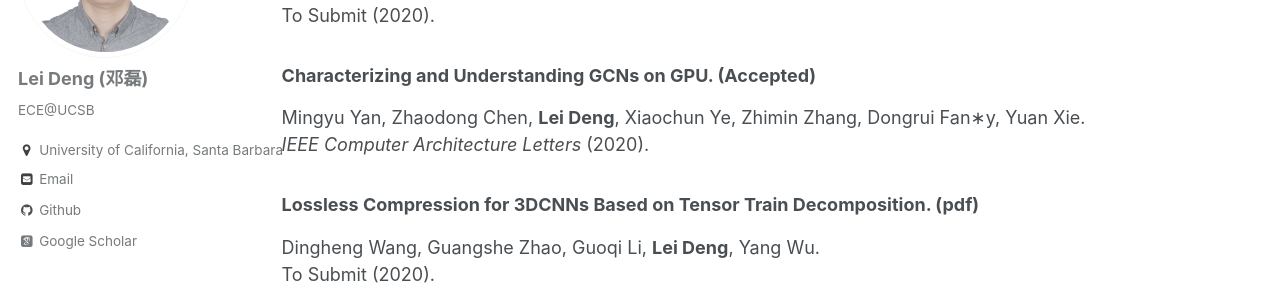
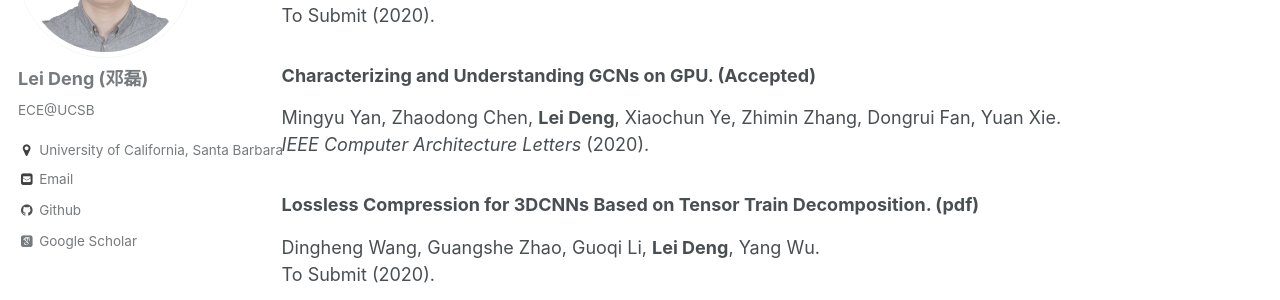
Before and after one commit to dllfei/dllfei.github.io, a Jekyll site: the page built from _pages/publications.md, in a window 1280 px wide and 900 px high, scrolled down 1426 px. Shown: the part 153-453 px from the top of the window. Built offline with Jekyll 4.4.1, drawn with Linux system fonts in a browser that asks for light colours; some web fonts are replaced.

```diff
--- a/_pages/publications.md
+++ b/_pages/publications.md
@@ -49,7 +49,7 @@ Yukuan Yang, **Lei Deng** (co-first), Peng Jiao, Yansong Chua, Jing Pei, Cheng M
 To Submit (2020).
 
 ### Characterizing and Understanding GCNs on GPU. (Accepted) <br />
-Mingyu Yan, Zhaodong Chen, **Lei Deng**, Xiaochun Ye, Zhimin Zhang, Dongrui Fan∗y, Yuan Xie. <br />
+Mingyu Yan, Zhaodong Chen, **Lei Deng**, Xiaochun Ye, Zhimin Zhang, Dongrui Fan, Yuan Xie. <br />
 *IEEE Computer Architecture Letters* (2020).
 
 ### Lossless Compression for 3DCNNs Based on Tensor Train Decomposition. ([pdf](https://arxiv.org/pdf/1912.03647.pdf)) <br />
```
